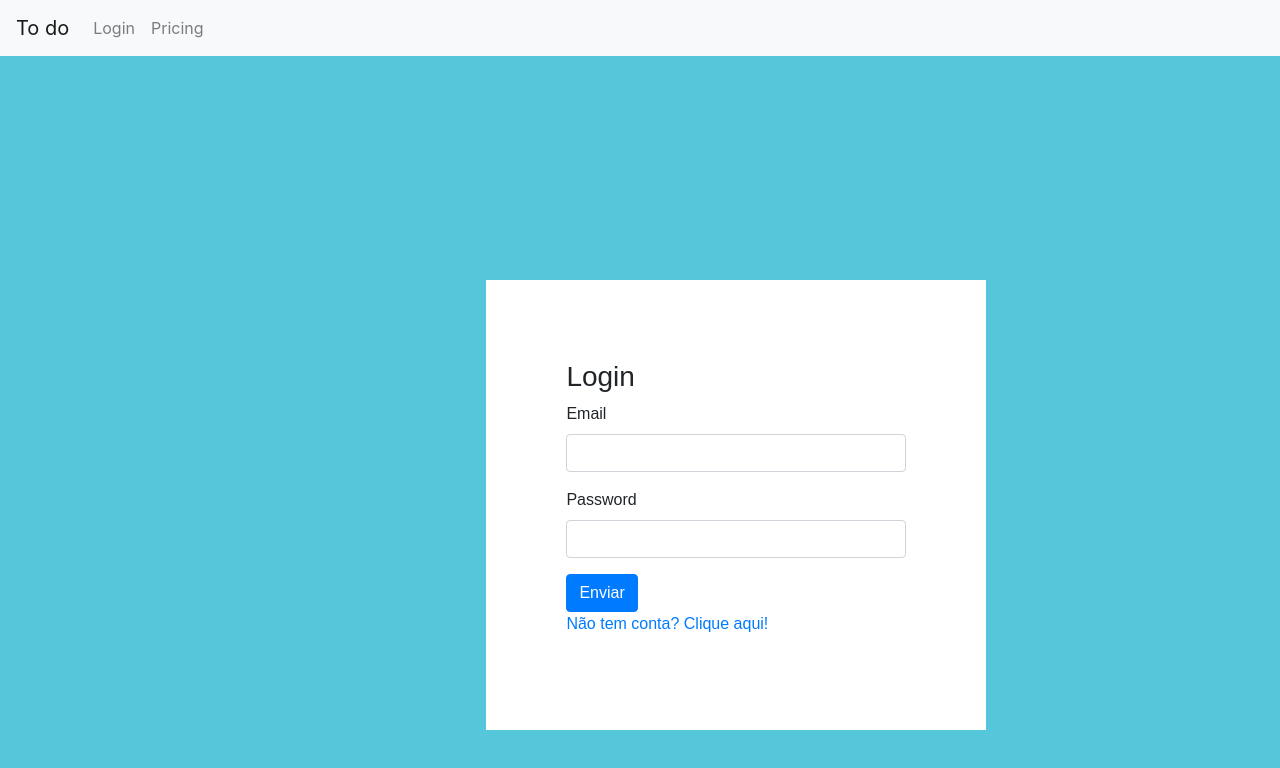
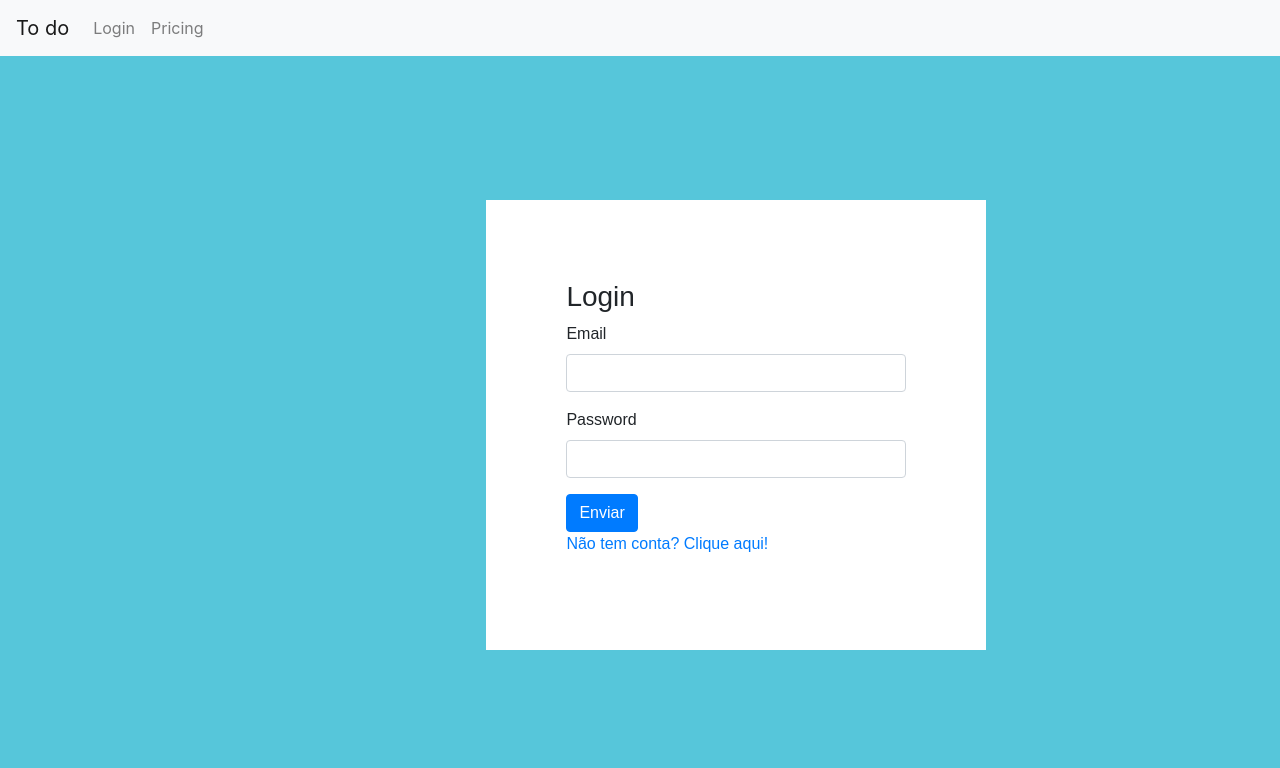
Before and after one commit to Elisangelamsilva/todo-app-client, an Angular app: page /form in a window 1280 px wide. Shown: the top 768 px of the page. Built offline with nearby package versions, Linux system fonts and the light colour scheme; a web font is replaced by a local one.

Commit message:
atualização css login

```diff
--- a/src/app/form/form.component.css
+++ b/src/app/form/form.component.css
@@ -1,6 +1,6 @@
 .input-fiel {
     left:38%;
-    top:35%;
+    top:25%;
     position:absolute;
     width: 500px;
     height:450px;
```
